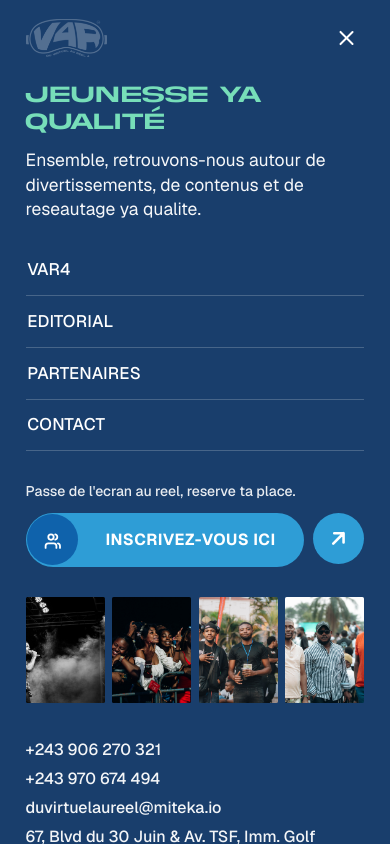
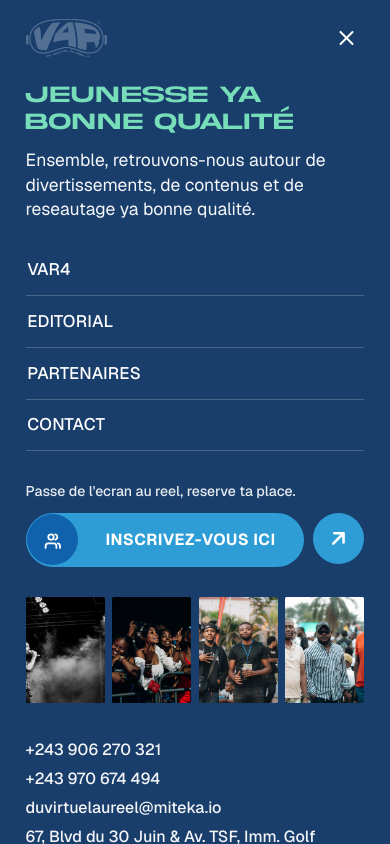
Before and after one commit to gauthierntudi/var4, a Next.js app: page / in a window 390 px wide. Both pictures are taken after a click on the button 356 px from the left and 33 px from the top of the page. Shown: the top 844 px of the page. Built offline with nearby package versions, Linux system fonts and the light colour scheme; no server answers; the database is empty.

Commit message:
Update texte home page and sidebar mobile

```diff
--- a/src/app/layout.tsx
+++ b/src/app/layout.tsx
@@ -50,7 +50,7 @@
 export const metadata: Metadata = {
   title: "VAR 4 — Du Virtuel au Réel",
   description:
-    "4e édition — Jeunesse ya Qualité. 09 août 2026, Académie des Beaux-Arts, Kinshasa. Entrée libre.",
+    "4e édition — Jeunesse ya Bonne Qualité. 09 août 2026, Académie des Beaux-Arts, Kinshasa. Entrée libre.",
   icons: {
     icon: "/img/flavicon.png",
     shortcut: "/img/flavicon.png",
--- a/src/components/inscription/InscriptionSocialFields.tsx
+++ b/src/components/inscription/InscriptionSocialFields.tsx
@@ -53,7 +53,7 @@
           value={communityTitle}
           onChange={(event) => onCommunityTitleChange(event.target.value)}
           onFocus={onFieldFocus}
-          placeholder="Ex. Créateur VR, Ambassadeur Kinshasa…"
+          placeholder="Créateur contenu, Ambassadeur VAR…"
         />
         <p className="inscription-modal__field-hint">
           Votre rôle ou titre au sein de la communauté VAR4.
--- a/src/components/layout/SiteHeader.tsx
+++ b/src/components/layout/SiteHeader.tsx
@@ -243,10 +243,10 @@
             </button>
           </header>
 
-          <h2 className="hero-header__mobile-title">Jeunesse Ya Qualité</h2>
+          <h2 className="hero-header__mobile-title">Jeunesse Ya Bonne Qualité</h2>
           <p className="hero-header__mobile-description">
             Ensemble, retrouvons-nous autour de divertissements, de contenus et de reseautage ya
-            qualite.
+            bonne qualité.
           </p>
 
           <ul className="hero-header__mobile-list">
--- a/src/components/sections/AdutArchiveSection.tsx
+++ b/src/components/sections/AdutArchiveSection.tsx
@@ -297,7 +297,7 @@
                     Apres trois editions marquees par une forte mobilisation, une communaute engagee et
                     des partenariats solides, la 4e edition franchit une nouvelle etape strategique
                     autour d&apos;un theme federateur :{" "}
-                    <span className="adut-archive__highlight">« Jeunesse ya Qualite »</span>.
+                    <span className="adut-archive__highlight">« Jeunesse ya Bonne Qualité »</span>.
                   </p>
                   <p className="adut-archive__modal-paragraph" style={{ "--stagger": "0.19s" } as CSSProperties}>
                     Il s&apos;agit d&apos;une invitation solennelle a toutes celles et ceux qui se
@@ -308,7 +308,7 @@
                   <p className="adut-archive__modal-paragraph" style={{ "--stagger": "0.26s" } as CSSProperties}>
                     Ensemble, retrouvons-nous autour de{" "}
                     <span className="adut-archive__highlight">
-                      divertissements, de contenus et de reseautage ya qualite.
+                      divertissements, de contenus et de reseautage ya bonne qualité.
                     </span>
                   </p>
 
--- a/src/components/sections/CollaborateSection.tsx
+++ b/src/components/sections/CollaborateSection.tsx
@@ -367,7 +367,7 @@
           <div className="collaborate__footer-block collaborate__footer-block--left" data-collaborate="text">
             <h3 className="collaborate__footer-title">
               <span className="collaborate__footer-title-prefix">Thème 2026 :</span>{" "}
-              <span className="collaborate__footer-title-accent">Jeunesse ya Qualité</span>
+              <span className="collaborate__footer-title-accent">Jeunesse ya Bonne Qualité</span>
             </h3>
           </div>
 
--- a/src/components/sections/InscriptionCtaSection.tsx
+++ b/src/components/sections/InscriptionCtaSection.tsx
@@ -94,8 +94,8 @@
             Passe de l&apos;écran au réel
           </h2>
           <p className="inscription-cta__text">
-            La 4<sup>e</sup> édition Du Virtuel au Réel t&apos;attend. Inscris-toi dès maintenant
-            pour vivre l&apos;événement avec la communauté.
+            La 4e Edition Du Virtuel Au Réel t&apos;attend. Rejoignez la communauté dès maintenant
+            pour vivre l&apos;événement à fond.
           </p>
         </div>
 
--- a/src/lib/mail.ts
+++ b/src/lib/mail.ts
@@ -154,7 +154,7 @@
               <td style="padding:18px 32px 24px;border-top:1px solid rgba(25,62,108,0.08;background-color:#f7fbff;">
                 <p style="margin:0;font-size:12px;line-height:1.6;color:rgba(15,36,64,0.62);">
                   VAR 4 · Du Virtuel au Réel<br />
-                  Kinshasa · 09 août 2026 · Jeunesse ya Qualité
+                  Kinshasa · 09 août 2026 · Jeunesse ya Bonne Qualité
                 </p>
               </td>
             </tr>
```
